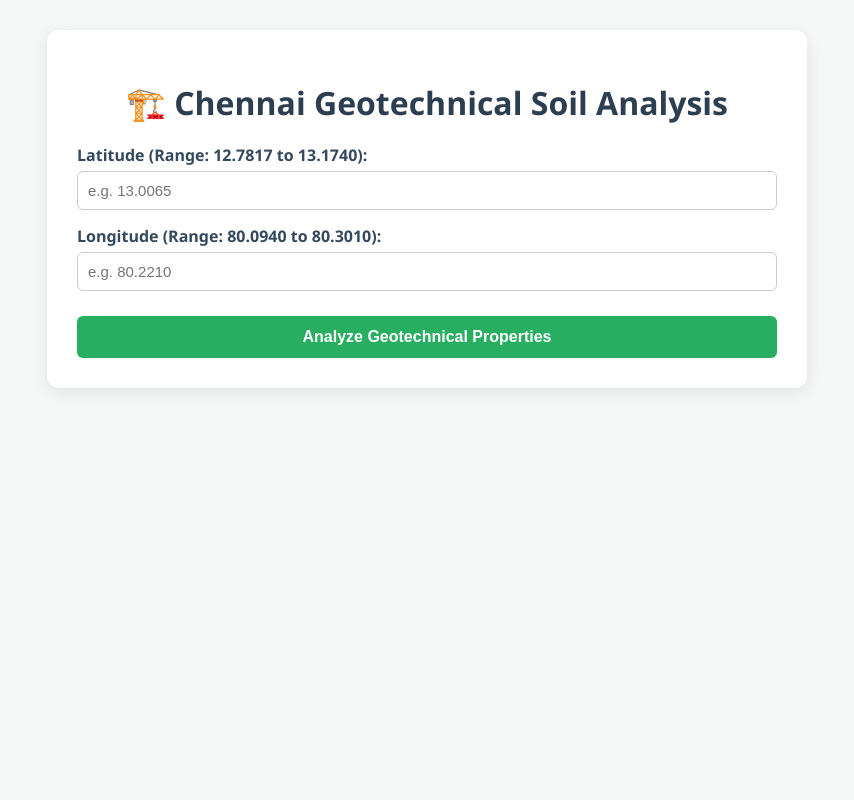
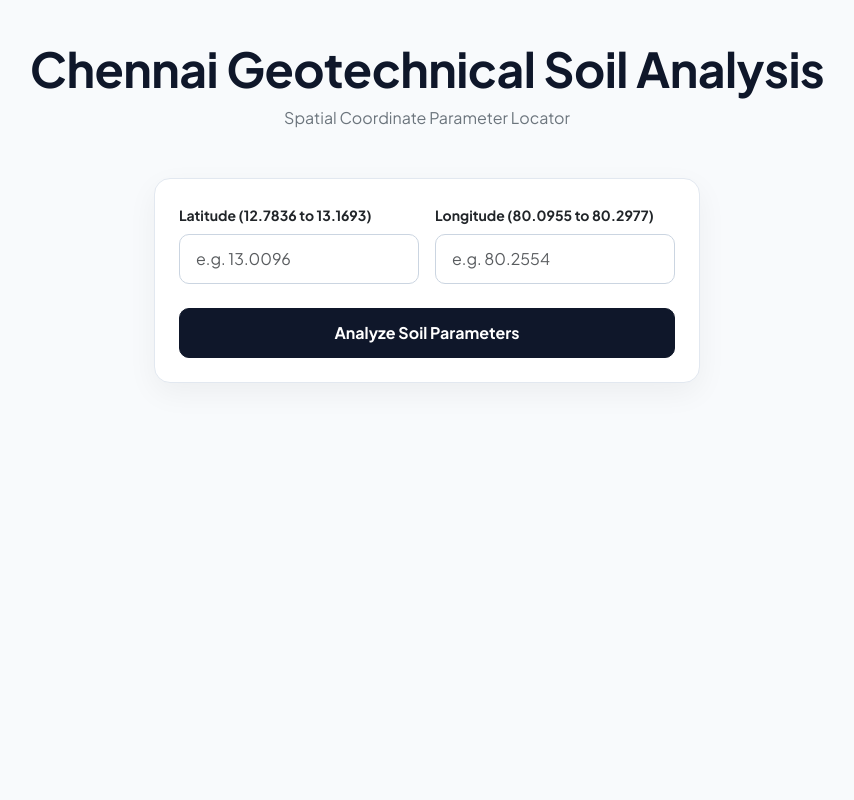
Before and after one commit to KeerthiVasan11411/Geotechnical-Soil-Analysis, a Flask app: page / in a window 1280 px wide. Shown: the whole page, without its empty margins (213-1067 px from the left). Run offline with Flask 3, Linux system fonts and the light colour scheme.

Commit message:
Update index.html

```diff
--- a/templates/index.html
+++ b/templates/index.html
@@ -4,127 +4,230 @@
     <meta charset="UTF-8">
     <meta name="viewport" content="width=device-width, initial-scale=1.0">
     <title>Chennai Geotechnical Soil Analysis System</title>
+    <link href="https://cdn.jsdelivr.net/npm/bootstrap@5.3.0/dist/css/bootstrap.min.css" rel="stylesheet">
+    <link href="https://fonts.googleapis.com/css2?family=Plus+Jakarta+Sans:wght@300;400;500;600;700&display=swap" rel="stylesheet">
     <style>
-        body {
-            font-family: 'Segoe UI', Tahoma, Geneva, Verdana, sans-serif;
-            background-color: #f4f7f6;
-            color: #333;
-            margin: 0;
-            padding: 30px 20px;
-            display: flex;
-            justify-content: center;
-        }
-        .container {
-            background-color: #ffffff;
-            padding: 30px;
-            border-radius: 12px;
-            box-shadow: 0 4px 15px rgba(0,0,0,0.08);
-            max-width: 700px;
-            width: 100%;
-        }
-        h1 { color: #2c3e50; text-align: center; margin-bottom: 20px; }
-        .form-group { margin-bottom: 15px; }
-        label { display: block; margin-bottom: 5px; font-weight: 600; color: #34495e; }
-        input[type="text"] {
-            width: 100%;
-            padding: 10px;
-            border: 1px solid #ccc;
-            border-radius: 6px;
-            box-sizing: border-box;
-            font-size: 15px;
-        }
-        button {
-            width: 100%;
-            padding: 12px;
-            background-color: #27ae60;
-            color: white;
-            border: none;
-            border-radius: 6px;
-            font-size: 16px;
-            font-weight: bold;
-            cursor: pointer;
-            margin-top: 10px;
-        }
-        button:hover { background-color: #219150; }
-
-        .error-box {
-            margin-top: 25px;
-            padding: 15px 20px;
-            background-color: #f8d7da;
-            color: #721c24;
-            border-radius: 6px;
-            border: 1px solid #f5c6cb;
-            font-weight: bold;
-            text-align: center;
-            font-size: 16px;
+        :root {
+            --bg-color: #f8fafc;
+            --card-bg: #ffffff;
+            --card-inner: #f1f5f9;
+            --accent-black: #0f172a;
+            --border-color: #e2e8f0;
+            --border-dark: #cbd5e1;
+            --text-muted: #64748b;
         }
 
-        .results {
-            margin-top: 25px;
-            padding: 20px;
-            background-color: #f8faf9;
-            border-radius: 8px;
-            border: 1px solid #e1e8e5;
+        body {
+            font-family: 'Plus Jakarta Sans', sans-serif;
+            background-color: var(--bg-color);
+            color: var(--accent-black);
+            min-height: 100vh;
+            padding: 40px 0;
         }
-        .results h2 { margin-top: 0; color: #2c3e50; border-bottom: 2px solid #27ae60; padding-bottom: 8px; }
 
-        .data-table {
+        .hero-title {
+            font-weight: 700;
+            color: #0f172a;
+            letter-spacing: -0.5px;
+        }
+
+        .card-custom {
+            background: var(--card-bg);
+            border: 1px solid var(--border-color);
+            border-radius: 16px;
+            box-shadow: 0 10px 30px rgba(0, 0, 0, 0.05);
+        }
+
+        /* Inverted Black Button */
+        .btn-custom {
+            background: #0f172a;
+            color: #ffffff;
+            border: 1px solid #0f172a;
+            border-radius: 10px;
+            padding: 12px 24px;
+            font-weight: 700;
+            transition: all 0.2s ease;
+        }
+
+        .btn-custom:hover {
+            background: #1e293b;
+            color: #ffffff;
+            border-color: #1e293b;
+            transform: translateY(-1px);
+        }
+
+        .form-control-custom {
+            background: #ffffff;
+            border: 1px solid var(--border-dark);
+            color: #0f172a;
+            border-radius: 10px;
+            padding: 12px 16px;
+        }
+
+        .form-control-custom:focus {
+            background: #ffffff;
+            border-color: var(--accent-black);
+            color: #0f172a;
+            box-shadow: 0 0 0 3px rgba(15, 23, 42, 0.15);
+        }
+
+        /* Top Location Card */
+        .location-header-card {
+            background: var(--card-inner);
+            border: 1px solid var(--border-color);
+            border-radius: 14px;
+            padding: 24px;
+        }
+
+        .location-title {
+            font-size: 1.6rem;
+            font-weight: 700;
+            color: #0f172a;
+        }
+
+        .coord-box {
+            background: #ffffff;
+            border: 1px solid var(--border-dark);
+            border-radius: 10px;
+            padding: 10px 16px;
+        }
+
+        /* Line-by-Line Report Table */
+        .report-table {
             width: 100%;
-            border-collapse: collapse;
-            margin-top: 10px;
+            margin-bottom: 0;
+            color: #0f172a;
         }
-        .data-table td {
-            padding: 10px 12px;
-            border-bottom: 1px solid #e1e8e5;
-            font-size: 14px;
+
+        .report-table th,
+        .report-table td {
+            padding: 14px 20px;
+            border-bottom: 1px solid var(--border-color);
+            vertical-align: middle;
         }
-        .data-table td.key {
-            font-weight: bold;
-            color: #2c3e50;
-            width: 50%;
+
+        .report-table tr:hover {
+            background-color: rgba(0, 0, 0, 0.02);
         }
-        .highlight {
-            background-color: #eef9f2;
-            font-weight: bold;
-            color: #1e7e34;
+
+        .report-table td.param-name {
+            font-weight: 500;
+            color: var(--text-muted);
+            width: 45%;
+        }
+
+        .report-table td.param-value {
+            font-weight: 600;
+            color: #0f172a;
+        }
+
+        /* Out of Bounds Error Message */
+        .alert-out-of-bounds {
+            background: #ffffff;
+            border: 1px solid #0f172a;
+            color: #0f172a;
+            border-radius: 12px;
+            padding: 16px;
+            font-weight: 600;
         }
     </style>
 </head>
 <body>
+
 <div class="container">
-        <h1>🏗️ Chennai Geotechnical Soil Analysis</h1>
+    <!-- Header -->
+    <div class="text-center mb-5">
+        <h1 class="hero-title display-5">Chennai Geotechnical Soil Analysis</h1>
+        <p class="text-secondary">Spatial Coordinate Parameter Locator</p>
+    </div>
 
-        <form action="/" method="POST">
-            <div class="form-group">
-                <label for="latitude">Latitude (Range: 12.7817 to 13.1740):</label>
-                <input type="text" id="latitude" name="latitude" placeholder="e.g. 13.0065" required>
+    <!-- Input Form Card -->
+    <div class="row justify-content-center mb-5">
+        <div class="col-md-8 col-lg-6">
+            <div class="card card-custom p-4">
+                <form method="POST">
+                    <div class="row g-3">
+                        <div class="col-md-6">
+                            <label class="form-label text-dark small fw-bold">Latitude (12.7836 to 13.1693)</label>
+                            <input type="number" step="any" class="form-control form-control-custom" name="latitude" placeholder="e.g. 13.0096" required>
                         </div>
-            <div class="form-group">
-                <label for="longitude">Longitude (Range: 80.0940 to 80.3010):</label>
-                <input type="text" id="longitude" name="longitude" placeholder="e.g. 80.2210" required>
+                        <div class="col-md-6">
+                            <label class="form-label text-dark small fw-bold">Longitude (80.0955 to 80.2977)</label>
+                            <input type="number" step="any" class="form-control form-control-custom" name="longitude" placeholder="e.g. 80.2554" required>
                         </div>
-            <button type="submit">Analyze Geotechnical Properties</button>
+                    </div>
+                    <button type="submit" class="btn btn-custom w-100 mt-4">Analyze Soil Parameters</button>
                 </form>
+            </div>
+        </div>
+    </div>
 
-        {% if error_message %}
-        <div class="error-box">
-            ⚠️ {{ error_message }}
+    <!-- Out of Bounds Error Message -->
+    {% if error_msg %}
+    <div class="row justify-content-center mb-4">
+        <div class="col-md-8 text-center">
+            <div class="alert-out-of-bounds">
+                ⚠️ {{ error_msg }}
+            </div>
+        </div>
     </div>
     {% endif %}
 
+    <!-- Report Section -->
     {% if result %}
-        <div class="results">
-            <h2>Geotechnical Analysis Result</h2>
-            <table class="data-table">
-                {% for key, value in result.items() %}
-                <tr class="{% if key == 'Recommended Foundation' or key == 'Bearing Capacity (kN/m²)' %}highlight{% endif %}">
-                    <td class="key">{{ key }}</td>
-                    <td>{{ value }}</td>
+    <div class="row justify-content-center">
+        <div class="col-md-10 col-lg-8">
+            <div class="card card-custom p-4">
+
+                <!-- TOP CARD: Location & Searched Coordinates -->
+                <div class="location-header-card mb-4">
+                    <div class="d-flex justify-content-between align-items-center flex-wrap gap-3">
+                        <div>
+                            <span class="text-uppercase small fw-bold text-secondary">Matched Region</span>
+                            <div class="location-title">{{ result.details['Location (Chennai)'] }}</div>
+                            <div class="text-muted small mt-1">
+                                Borehole Reference: <strong class="text-dark">{{ result.details['Borehole ID'] }}</strong>
+                            </div>
+                        </div>
+
+                        <!-- Searched Coordinates Badge -->
+                        <div class="coord-box">
+                            <div class="text-uppercase small text-muted fw-bold">Input Coordinates</div>
+                            <div class="text-dark fw-bold">
+                                {{ request.form.get('latitude') }}° N, {{ request.form.get('longitude') }}° E
+                            </div>
+                        </div>
+                    </div>
+                </div>
+
+                <!-- LINE-BY-LINE SOIL DATA REPORT -->
+                <h5 class="text-dark mb-3 px-2">Geotechnical Parameters</h5>
+                <div class="table-responsive">
+                    <table class="report-table">
+                        <tbody>
+                            {% for key, value in result.details.items() %}
+                                <!-- Skip Location and Borehole ID as they are already displayed on top -->
+                                {% if key not in ['Location (Chennai)', 'Borehole ID', 'Latitude', 'Longitude'] %}
+                                <tr>
+                                    <td class="param-name">{{ key }}</td>
+                                    <td class="param-value">{{ value }}</td>
                                 </tr>
+                                {% endif %}
                             {% endfor %}
+                            <tr>
+                                <td class="param-name">Nearest Dataset Coordinates</td>
+                                <td class="param-value">{{ result.matched_lat }}, {{ result.matched_lng }} (~{{ result.distance_km }} km distance)</td>
+                            </tr>
+                        </tbody>
                     </table>
                 </div>
+
+            </div>
+        </div>
+    </div>
     {% endif %}
+
 </div>
+
 </body>
 </html>
```
Lines whose indentation alone changed are shown as unchanged.
